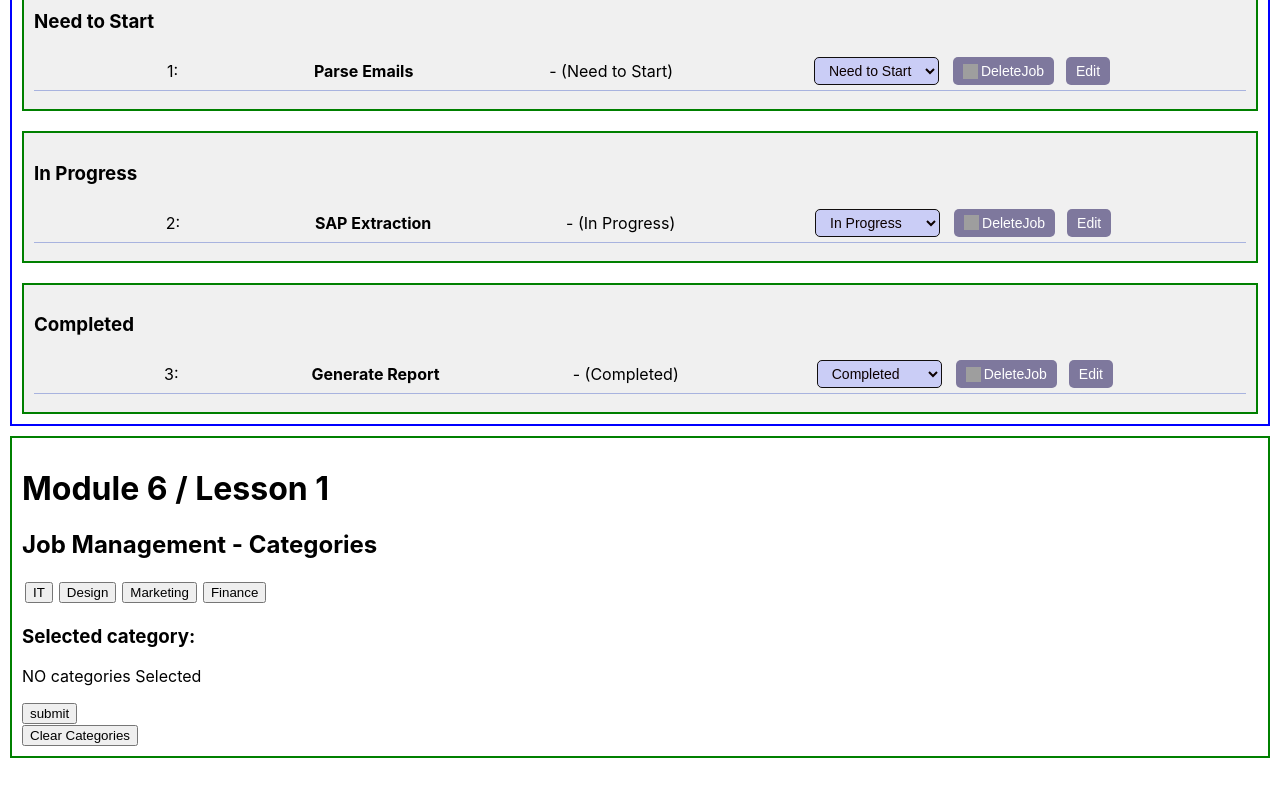
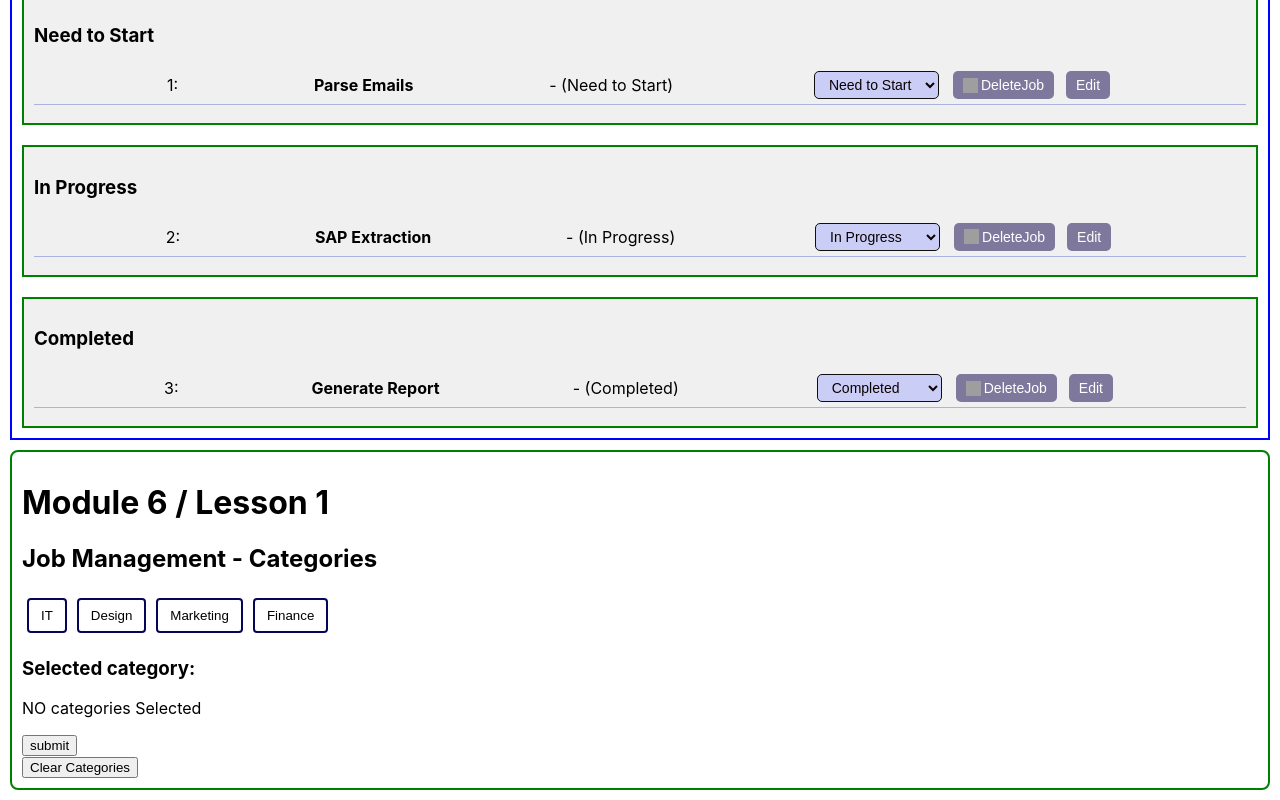
Before and after one commit to youweb3/Module-3-React-Skill, a React (Create React App) app in the folder my-app/: page / in a window 1280 px wide. Shown: the part 4444-5244 px from the top of the page. Before the commit the page ends 5212 px from the top, so only its background shows below. Built offline with nearby package versions, Linux system fonts and the light colour scheme; grey boxes are pictures that could not be loaded.

Commit message:
added_CSS_ component
Implemented the CSS component for style

```diff
--- /dev/null
+++ b/my-app/src/ComponentModule6/Lesson1/JobManagementCategory.css
@@ -0,0 +1,41 @@
+.container {
+  border: 2px solid green;
+  margin: 10px;
+  padding: 10px;
+  border-radius: 8px;
+}
+
+.category-btn {
+  margin: 5px;
+  padding: 8px 12px;
+  border: 2px solid rgb(5, 6, 89);
+  border-radius: 4px;
+  cursor: pointer;
+  background-color: white;
+}
+
+.category-btn.selected {
+  background-color: green;
+  color: white;
+  border-color: yellow;
+}
+
+.category-btn:hover {
+  background-color: #e6a1a1;
+}
+
+
+.selected-category {
+  display: inline-block;
+  background-color: #eee;
+  padding: 4px 8px;
+  margin: 4px;
+  border-radius: 5px;
+  font-size: 14px;
+}
+
+.error-text {
+  color: red;
+  font-size: 14px;
+  font-size: bold;
+}
--- a/my-app/src/ComponentModule6/Lesson1/JobManagementCategory.js
+++ b/my-app/src/ComponentModule6/Lesson1/JobManagementCategory.js
@@ -1,4 +1,5 @@
 import { useState } from "react";
+import './JobManagementCategory.css'
 
 const JobManagementCategory = () => {
   const [jobDetails, setJobDetails] = useState({
@@ -38,26 +39,22 @@ const JobManagementCategory = () => {
   }
 
   const handleClearCategories = (cate) => {
-    setJobDetails({ ...jobDetails, categories: [] })
-  }
+    setJobDetails({ ...jobDetails, categories: [] });
+  };
 
   return (
-    <div style={{ border: "solid 2px green", margin: "10px", padding: "10px" }}>
+    <div className="container">
       <h1>Module 6 / Lesson 1</h1>
       <h2>Job Management - Categories</h2>
 
       {availableCategories.map((cat) => {
         const isSelected = jobDetails.categories.includes(cat);
-        const buttonStyle = isSelected
-          ? { backgroundColor: "green", color: "white", margin: "3px" }
-          : { color: "black", margin: "3px" };
-
         return (
           <button
             key={cat}
             type="button"
             onClick={() => handleCategoryToggle(cat)}
-            style={buttonStyle}
+            className={`category-btn ${isSelected ? 'selected' : ''}`}
           >
             {cat}
           </button>
@@ -68,7 +65,7 @@ const JobManagementCategory = () => {
         <h3>Selected category:</h3>
         {jobDetails.categories.length > 0 ? (
           jobDetails.categories.map((cat) => (
-            <span key={cat} style={{ marginRight: "10px" }}>
+            <span key={cat} className="selected-category">
               {cat}
             </span>
           ))
@@ -79,7 +76,7 @@ const JobManagementCategory = () => {
 
       <form onSubmit={handleSubmit}>
         <button type="submit">submit</button>
-        {error && <p>{error}</p>}
+        {error && <p className="error-text">{error}</p>}
       </form>
 
       <button type="button" onClick={() => handleClearCategories()}>Clear Categories</button>
```
